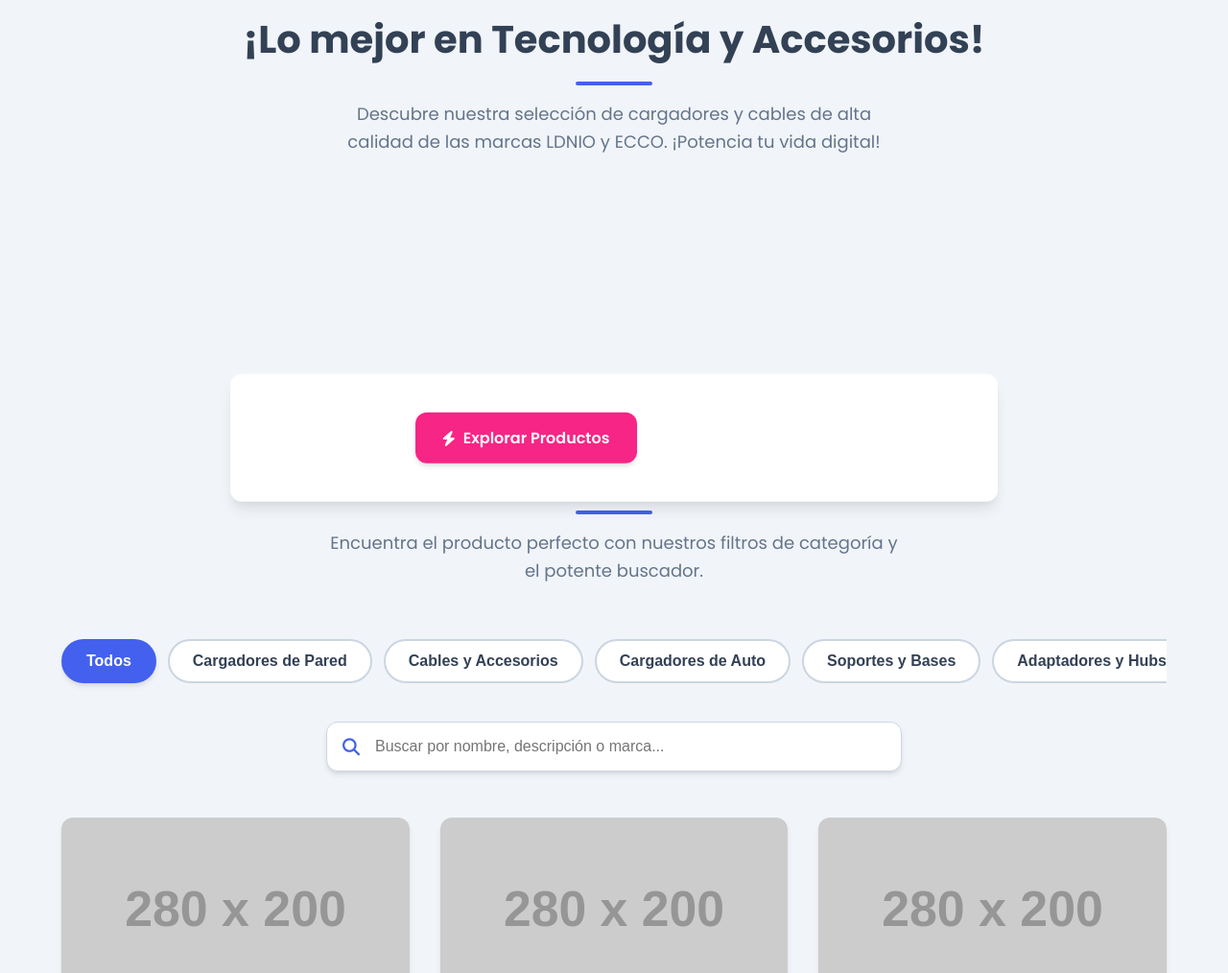
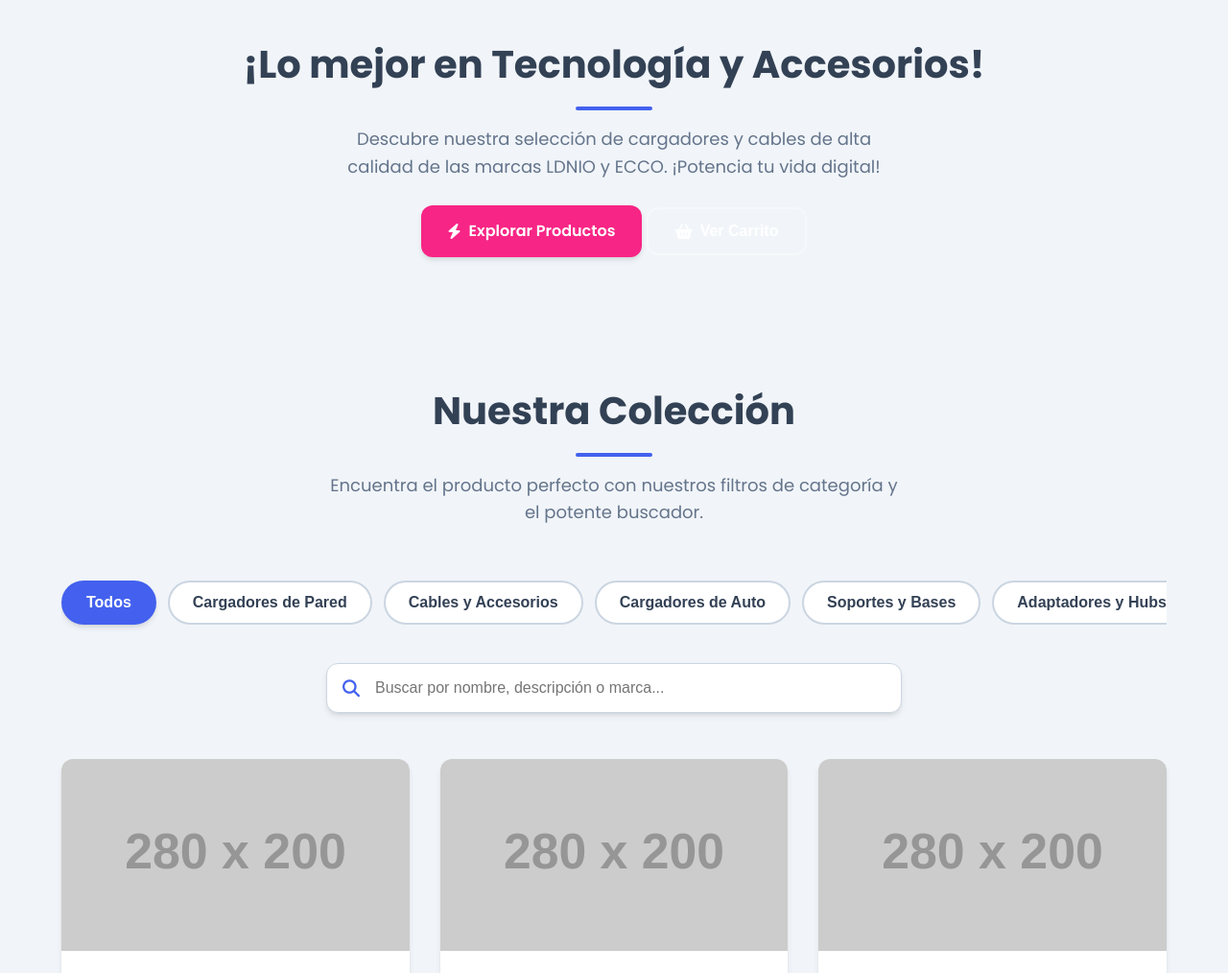
Before and after one commit to Teddyfidel/Teddyfidel.github.io, a plain HTML site: page tienda.html in a window 1280 px wide. Shown: the part 706-1720 px from the top of the page at 96% size. Drawn offline with Linux system fonts and the light colour scheme; placeholder pictures from the web are drawn by us.

Commit message:
Add files via upload

```diff
--- a/tienda.html
+++ b/tienda.html
@@ -1363,20 +1363,16 @@
         <section class="top-banner">
             <img src="banner pr.JPG" alt="Banner principal de la tienda con productos tecnológicos">
         </section>
-
+        <br>
         <div class="section-header">
             <div class="container">
                 <div class="hero-content">
                     <h1 class="section-title">¡Lo mejor en Tecnología y Accesorios!</h1>
                     <p class="section-subtitle">Descubre nuestra selección de cargadores y cables de alta calidad de las marcas LDNIO y ECCO. ¡Potencia tu vida digital!</p>
                 </div>
-            </div>
-        </div>
-
-        <section class="section" id="productos">
-            <div class="container">
-                <div class="overlap-box">
-                    <div class="hero-actions">
+
+            </div> <br>
+             <div class="hero-actions">
                          <a href="#productos" class="btn btn-primary" id="scroll-to-products">
                             <i class="fas fa-bolt"></i> Explorar Productos
                         </a>
@@ -1384,7 +1380,11 @@
                             <i class="fas fa-shopping-basket"></i> Ver Carrito
                         </button>
                     </div>
-                </div>
+        </div>
+
+        <section class="section" id="productos">
+            <div class="container">
+
 
                 <div class="section-header">
                     <h2 class="section-title">Nuestra Colección</h2>
```
